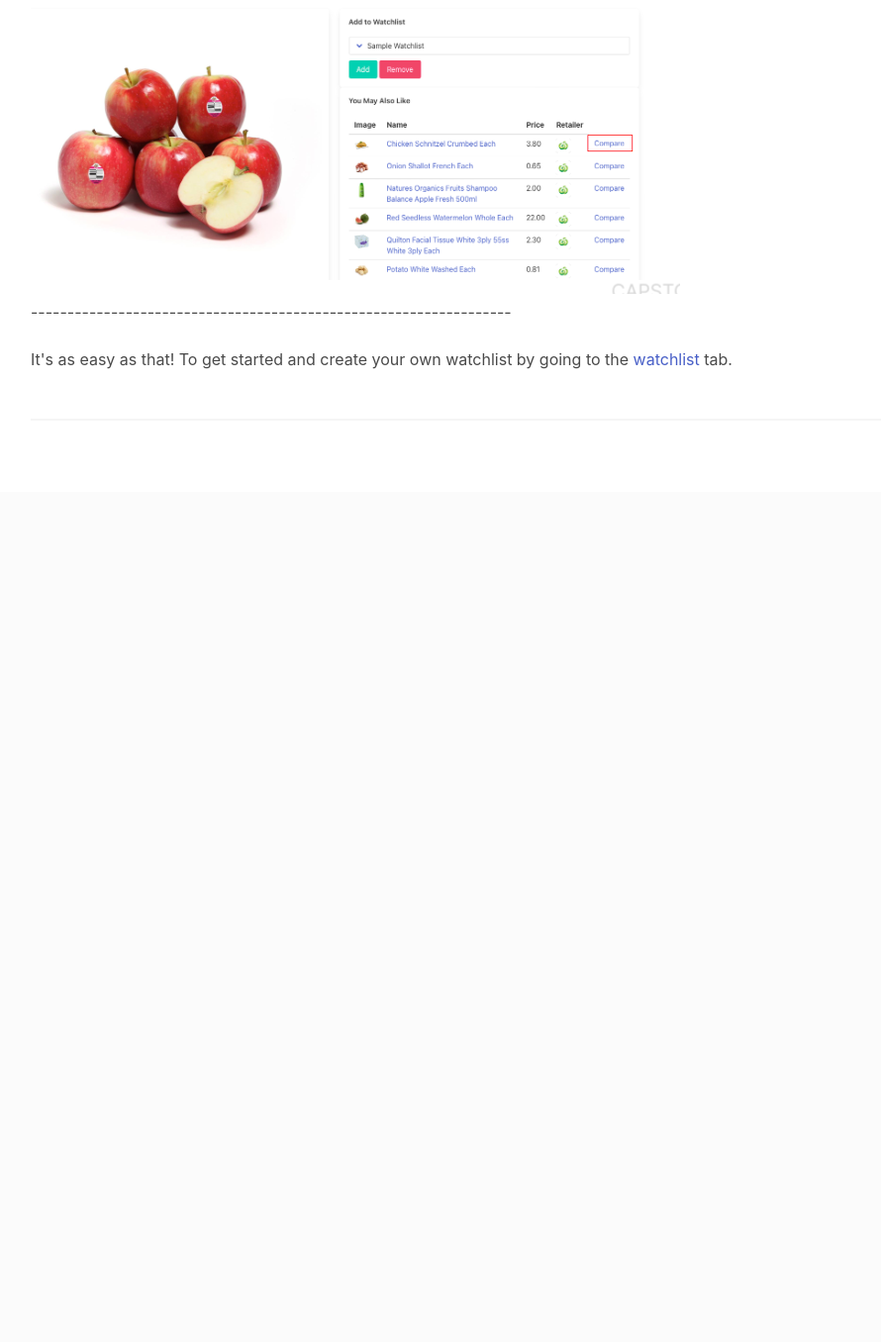
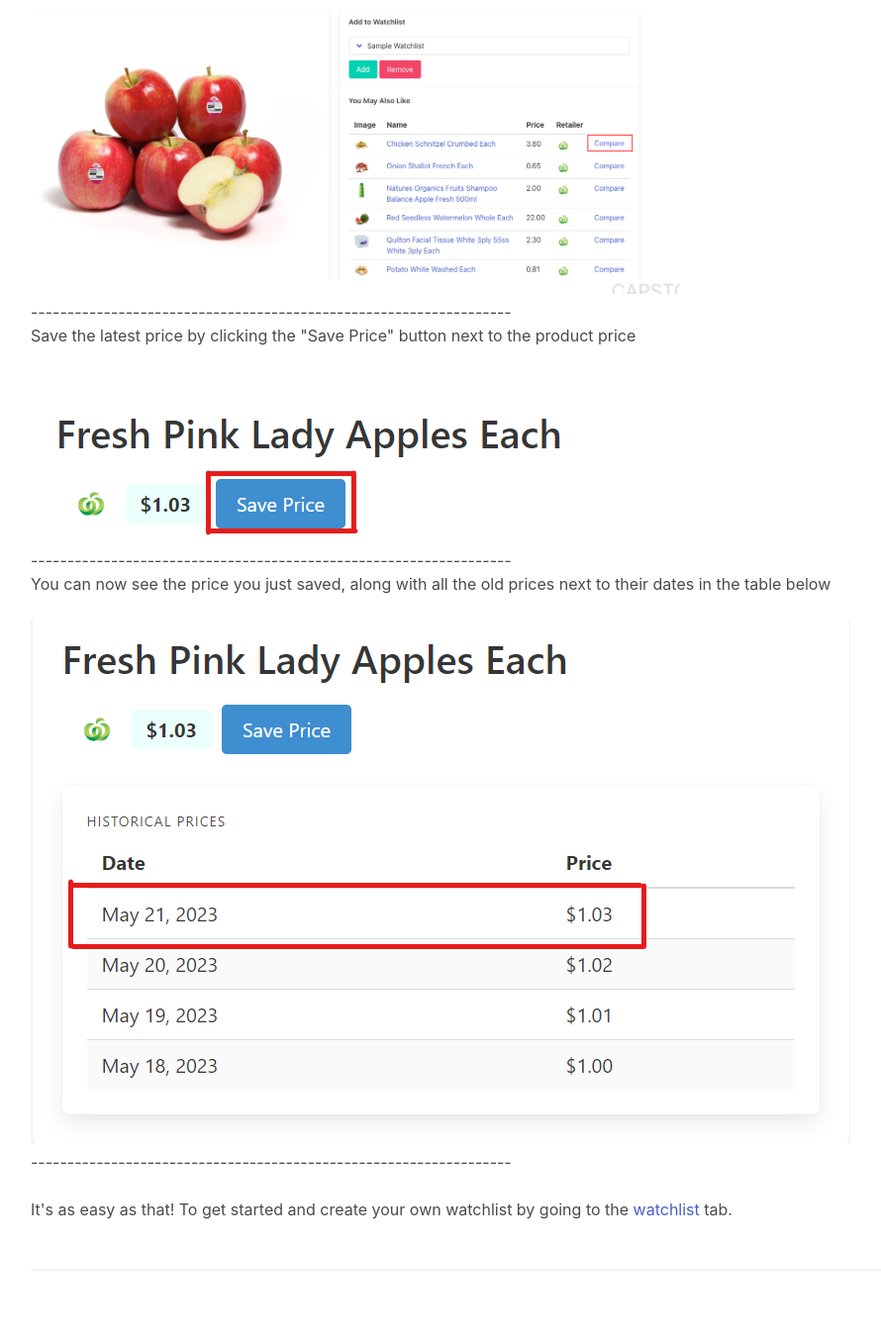
Before and after one commit to capstone-26/Shopping-Assistant, a Django app: page /guide/ in a window 1280 px wide. Shown: the part 3058-4414 px from the top of the page at 99% size, without its empty margins (33-923 px from the left). Before the commit the page ends 3431 px from the top, so only its background shows below. Run offline with Django 4.2, Linux system fonts and the light colour scheme; some libraries are stand-ins or nearby versions.

Commit message:
howto.html save and view price update

```diff
--- a/core/templates/howto.html
+++ b/core/templates/howto.html
@@ -72,6 +72,16 @@
             <img src="{% static 'img/step10.png' %}" alt="My image">
         </p>
         <p>------------------------------------------------------------------</p>
+        <p>Save the latest price by clicking the "Save Price" button next to the product price</p><br>
+        <p style="text-align:left;">
+            <img src="{% static 'img/step11.png' %}" alt="My image">
+        </p>
+        <p>------------------------------------------------------------------</p>
+        <p>You can now see the price you just saved, along with all the old prices next to their dates in the table below</p><br>
+        <p style="text-align:left;">
+            <img src="{% static 'img/step12.png' %}" alt="My image">
+        </p>
+        <p>------------------------------------------------------------------</p>
         <br><p>It's as easy as that! To get started and create your own watchlist by going to the <a href="#" onclick="goToWatchlist();">watchlist</a> tab.</p><br>
 </div>
 <hr>
```
Also changed, not shown: core/static/img/step11.png (added), core/static/img/step12.png (added).
